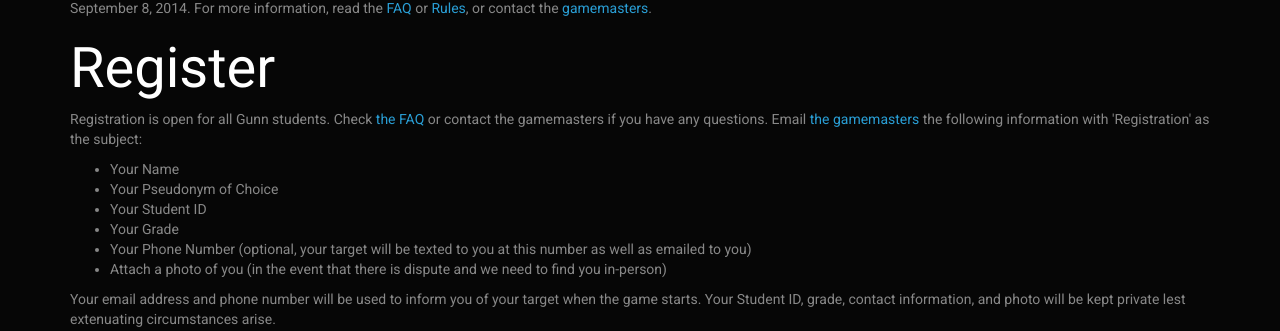
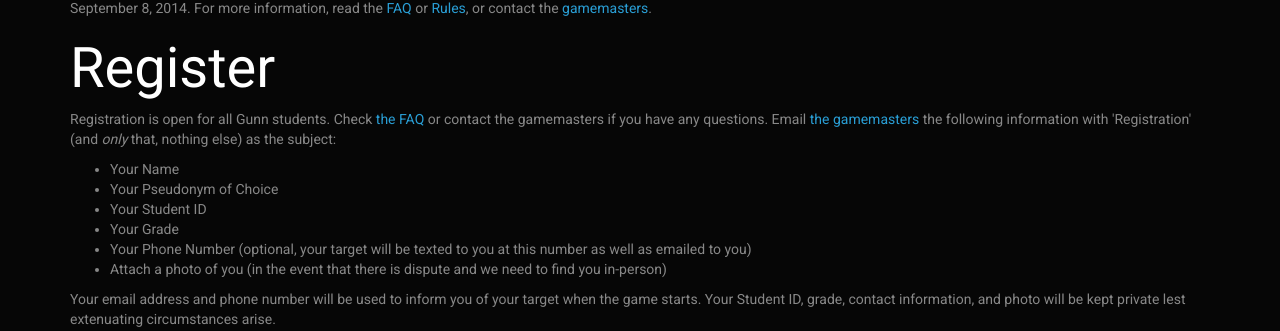
Before and after one commit to ankitr/assassin, a Flask app: page / in a window 1280 px wide. Shown: the part 184-515 px from the top of the page. Run offline with Flask 2, Linux system fonts and the light colour scheme; some libraries are stand-ins or nearby versions.

Commit message:
Added clarification on the subject line

```diff
--- a/app/templates/main.html
+++ b/app/templates/main.html
@@ -17,7 +17,7 @@
 			</section>
 			<section id="register">
 				<h1>Register</h1>
-				<p>Registration is open for all Gunn students. Check <a href="#faq">the FAQ</a> or contact the gamemasters if you have any questions. Email <a href="mailto:team@gunnapps.com">the gamemasters</a> the following information with 'Registration' as the subject:
+				<p>Registration is open for all Gunn students. Check <a href="#faq">the FAQ</a> or contact the gamemasters if you have any questions. Email <a href="mailto:team@gunnapps.com?subject=Registration" target="_blank">the gamemasters</a> the following information with 'Registration' (and <em>only</em> that, nothing else) as the subject:
 					<ul>
 						<li>Your Name</li>
 						<li>Your Pseudonym of Choice</li>
```
